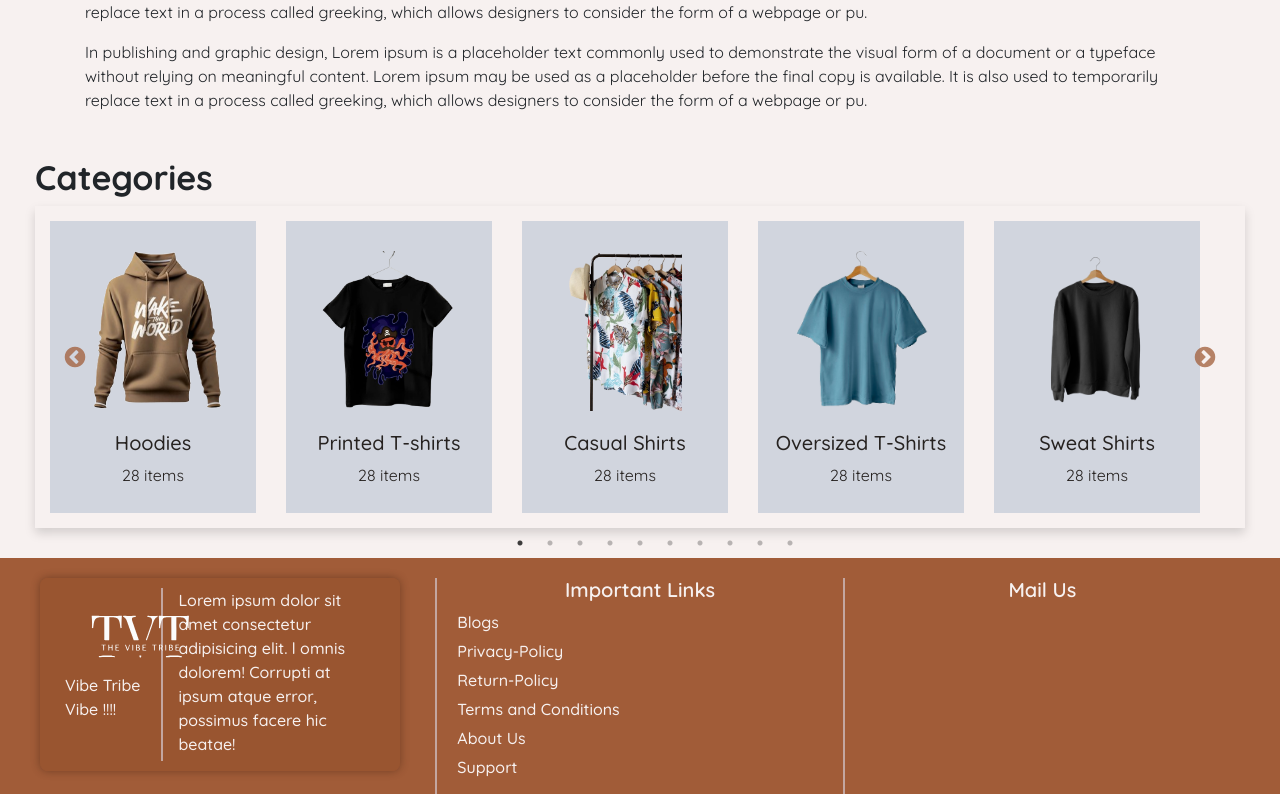
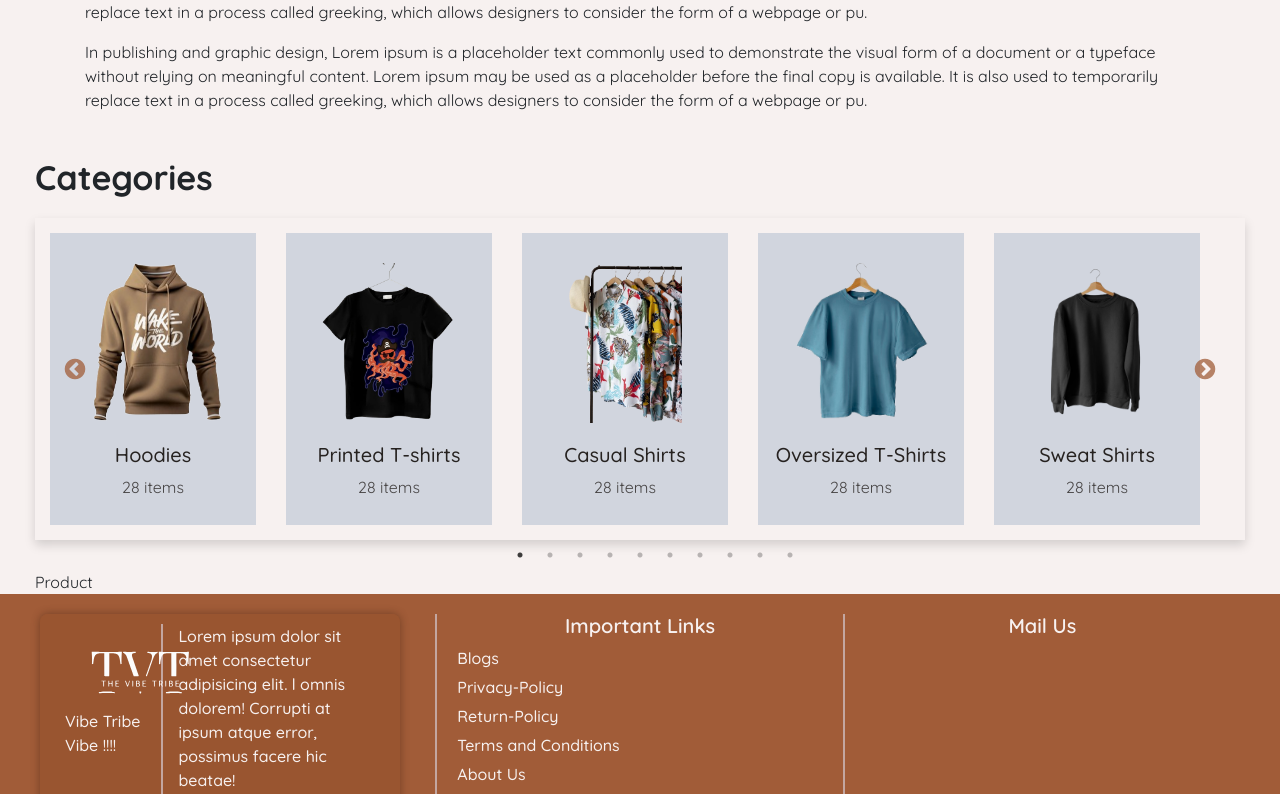
Before and after one commit to atharva-555/TVT, a React (Create React App) app in the folder tvt_website/: page / in a window 1280 px wide. Shown: the part 473-1267 px from the top of the page. Built offline with nearby package versions, Linux system fonts and the light colour scheme.

Commit message:
Product page start

```diff
--- a/tvt_website/src/App.css
+++ b/tvt_website/src/App.css
@@ -14,4 +14,4 @@
 .bg-color{background: #201658;}
 
 .icon-color{color:gray;}
-.hd{font-size:34px;font-weight: 700;}
+.hd{font-size:34px;font-weight: 700;margin-bottom: 20px;}
--- a/tvt_website/src/components/catSlider/style.css
+++ b/tvt_website/src/components/catSlider/style.css
@@ -5,9 +5,11 @@
 .cat_Slider_Main{box-shadow: 0px 5px 10px rgba(0, 0, 0, 15%);}
 .slick-slider{padding: 15px;}
 .cat_Slider_Main .slick-slide{padding-right: 30px!important;}
-.cat_Slider_Main .item{ height: auto;margin-right: 10px;background-color: #d1d5de;}
+.cat_Slider_Main .item{ cursor:pointer; height: auto;margin-right: 10px;background-color: #d1d5de;}
 .cat_Slider_Main .item img{max-height:200px;padding: 20px;}
-.cat_Slider_Main .item .info{  padding: 10px; color: var(--dark-color); background-color: #d1d5de;display: flex;align-content: center;justify-content: center;align-items: center;flex-direction: column;}
+.cat_Slider_Main .item p {opacity: 0.8;}
+.cat_Slider_Main .item .info{  position: relative;padding: 10px; color: var(--dark-color); background-color: #d1d5de;display: flex;align-content: center;justify-content: center;align-items: center;flex-direction: column;transition: all 0.3s ease-in-out;}
+.cat_Slider_Main .item:hover .info{box-shadow: 0 3px 6px rgba(0, 0, 0, 0.2),0 3px 6px rgba(0, 0, 0, 0.25);transform: translateY(-6px);}
 
 .slick-arrow{width: 40px;height: 40px;position: absolute;top: 47%;font-size: 30px;}
 .slick-next{z-index: 2; right: 20px;}
--- /dev/null
+++ b/tvt_website/src/components/product/index.js
@@ -0,0 +1,10 @@
+import React from 'react';
+import './style.css';
+
+const Product = () => {
+  return (
+    <div>Product</div>
+  )
+}
+
+export default Product;
--- a/tvt_website/src/pages/Home/index.js
+++ b/tvt_website/src/pages/Home/index.js
@@ -1,6 +1,7 @@
 import React from "react";
 import './style.css';
 import '../../index.css';
+import Product from "../../components/product";
 
 import CatSlider from "../../components/catSlider";
 
@@ -15,6 +16,22 @@ const Home =()=>{
                 <p>In publishing and graphic design, Lorem ipsum is a placeholder text commonly used to demonstrate the visual form of a document or a typeface without relying on meaningful content. Lorem ipsum may be used as a placeholder before the final copy is available. It is also used to temporarily replace text in a process called greeking, which allows designers to consider the form of a webpage or pu.</p>
             </div>
             <CatSlider/>
+
+            <section className="homeProducts">
+                <div className="container-fluid">
+                    {/* <div className="d-flex align-items-center">
+                       <h2 className="hd">Popular Products</h2>
+                       <ul className="list list-inline">
+                            <li className="list list-inline-item"></li>
+                       </ul>
+                    </div> */}
+                    <div className="productRow">
+                        <div className="item">
+                            <Product/>
+                        </div>
+                    </div>
+                </div>
+            </section>
         </home>
     )
 }
--- a/tvt_website/src/pages/Home/style.css
+++ b/tvt_website/src/pages/Home/style.css
@@ -0,0 +1 @@
+.homeProducts{margin-left: 20px;}
```
Also changed, not shown: tvt_website/src/components/catSlider/index.js (+37 -2 lines), tvt_website/src/components/product/style.css (added).
